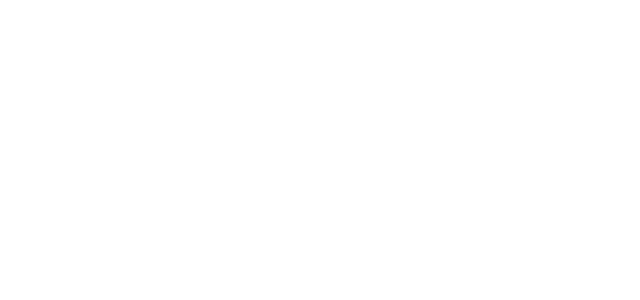
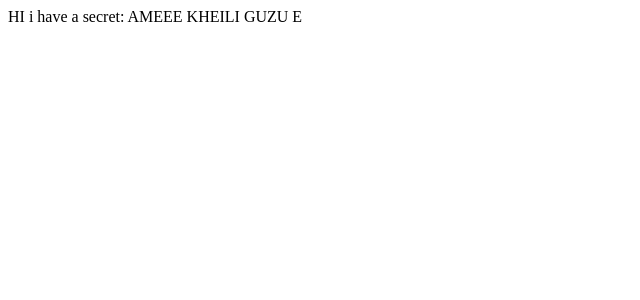
Before and after one commit to Re9iNee/30DaysOfReact, a React (Create React App) app: page / in a window 1280 px wide. Shown: the top 300 px of the page, without its empty margins (0-640 px from the left). Built offline with nearby package versions, Linux system fonts and the light colour scheme.

Commit message:
Day 8-PropTypes

```diff
--- a/src/App.js
+++ b/src/App.js
@@ -1,7 +1,8 @@
 import React from "react";
+import Component from "./SomeBody";
 
 const App = () => {
-    return <div></div>;
+    return <Component />;
 };
 
 export default App;
--- /dev/null
+++ b/src/SomeBody.jsx
@@ -0,0 +1,16 @@
+import React from "react";
+import PropTypes from "prop-types";
+
+const Component = ({ title }) => {
+    return <div>HI i have a secret: {title}</div>;
+};
+
+Component.defaultProps = {
+    title: "AMEEE KHEILI GUZU E",
+};
+Component.propTypes = {
+    title: PropTypes.string,
+    count: PropTypes.string.isRequired,
+};
+
+export default Component;
--- a/src/index.js
+++ b/src/index.js
@@ -1,5 +1,10 @@
-import React from "react";
+import React, { StrictMode } from "react";
 import ReactDOM from "react-dom";
 import App from "./App";
 
-ReactDOM.render(<App />, document.getElementById("root"));
+ReactDOM.render(
+    <StrictMode>
+        <App />
+    </StrictMode>,
+    document.getElementById("root")
+);
```
Also changed, not shown: src/SomeOtherComponent.jsx (added, +19 -0 lines), 2 other files (tests, documents, lock files or other folders).
